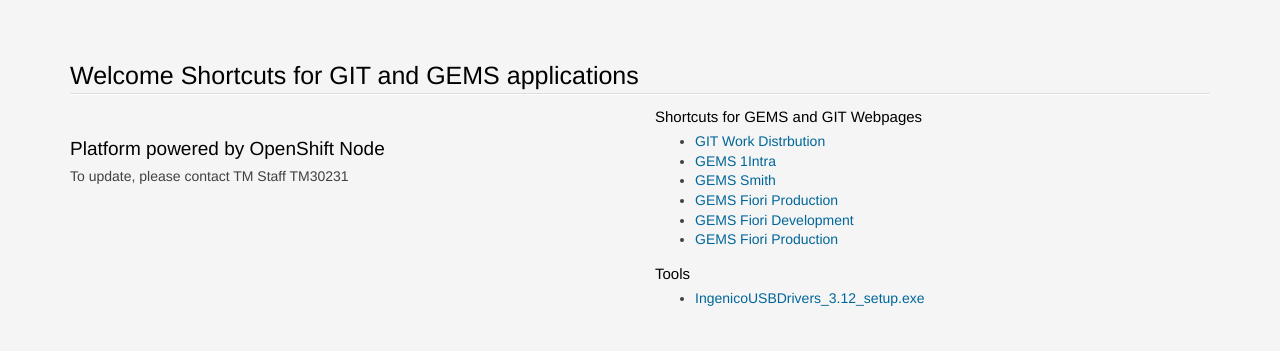
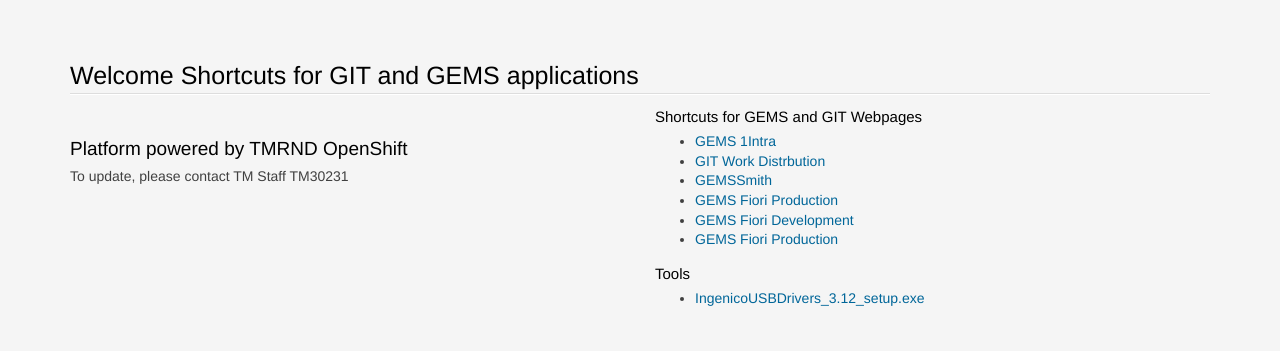
Before and after one commit to netnavi20x5/simpleHttpSite, a plain HTML site: page index.html in a window 1280 px wide. Shown: the top 351 px of the page. Drawn offline with Linux system fonts and the light colour scheme.

Commit message:
modified:   index.html

```diff
--- a/index.html
+++ b/index.html
@@ -3,7 +3,7 @@
 <head>
   <meta charset="utf-8">
   <meta http-equiv="X-UA-Compatible" content="IE=edge,chrome=1">
-  <title>Welcome to OpenShift</title>
+  <title>GEMS ERM ShortCuts</title>
 
   <link rel="stylesheet" type="text/css" href="resource/StyleSheet.css">
 
@@ -17,23 +17,23 @@
   <div class="row">
     <section class='col-xs-12 col-sm-6 col-md-6'>
       <section>
-        <h2>Platform powered by OpenShift Node</h2>
+        <h2>Platform powered by TMRND OpenShift</h2>
           <p>To update, please contact TM Staff TM30231</p>
       </section>
     </section>
     <section class="col-xs-12 col-sm-6 col-md-6">
       <h3>Shortcuts for GEMS and GIT Webpages </h3>
       <ul>
+        <li><a href="https://intra.tm.com.my/wg/git/gemssbu/Pages/Original.aspx">GEMS 1Intra </a></li>
         <li><a href="http://10.45.196.173/gitwork/start.php">GIT Work Distrbution</a></li>
-        <li><a href="https://intra.tm.com.my/wg/git/gemssbu/Pages/Original.aspx">GEMS 1Intra </a></li>
-        <li><a href="http://10.54.9.104:3000">GEMS Smith</a></li>
+        <li><a href="http://10.54.9.104:3000">GEMSSmith</a></li>
         <li><a href="https://gemslaunchpad.tm.com.my/sap/bc/ui5_ui5/ui2/ushell/shells/abap/FioriLaunchpad.html#Shell-home">GEMS Fiori Production</a></li>
         <li><a href="https://gemsdlaunchpad.tm.com.my/sap/bc/ui5_ui5/ui2/ushell/shells/abap/FioriLaunchpad.html#Shell-home">GEMS Fiori Development</a></li>
         <li><a href="https://gemslaunchpad.tm.com.my/sap/bc/ui5_ui5/ui2/ushell/shells/abap/FioriLaunchpad.html#Shell-home">GEMS Fiori Production</a></li>
       </ul>
       <h3>Tools </h3>
       <ul>
-        <li><a href="/downloads/IngenicoUSBDrivers_3.12_setup.exe">IngenicoUSBDrivers_3.12_setup.exe</a></li>
+        <li><a href="ftp://epos2@tm30231-pc-tm02.tm.my/IngenicoUSBDrivers_3.12_setup.exe">IngenicoUSBDrivers_3.12_setup.exe</a></li>
       </ul>
     </section>
   </div>
```
